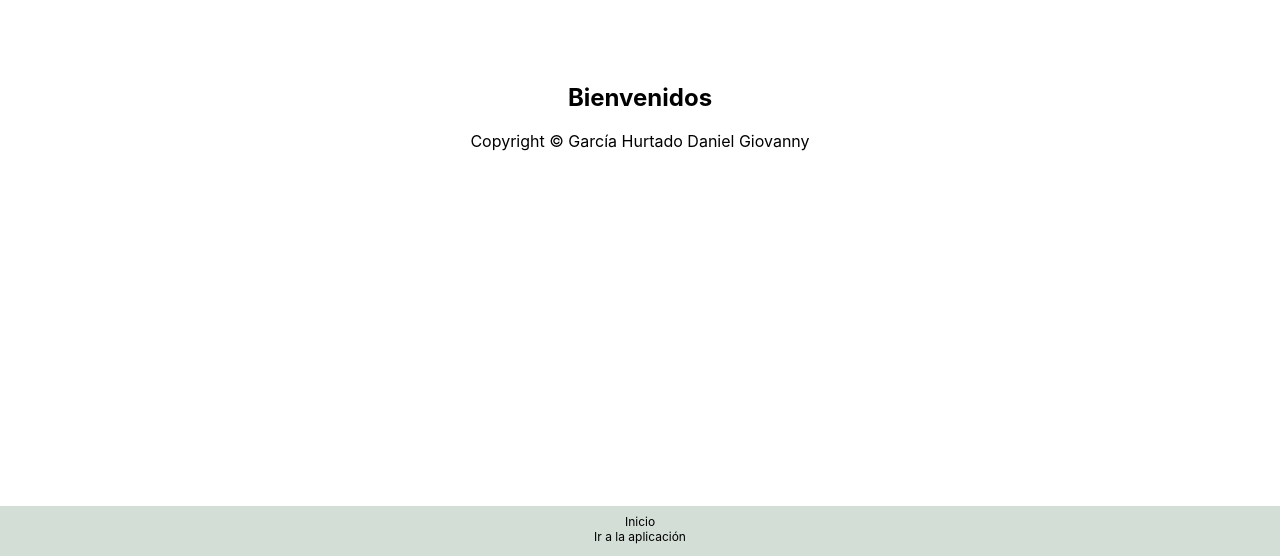
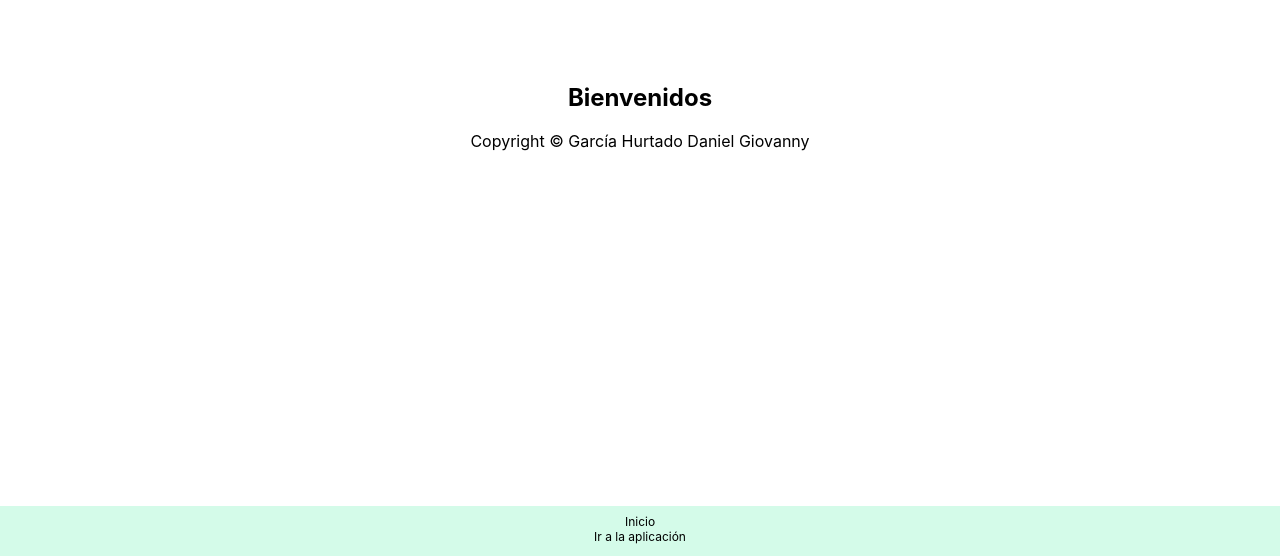
Before and after one commit to DanielGarcia01/DanielGarcia01.github.io, a plain HTML site: page index.htm in a window 1280 px wide. Shown: the part 244-800 px from the top of the page. Drawn offline with Linux system fonts and the light colour scheme.

Commit message:
Update estilos.css

```diff
--- a/css/estilos.css
+++ b/css/estilos.css
@@ -1,6 +1,6 @@
 :root {
     --color-primario: black;
-    --color-primario-fondo: #0441182c;
+    --color-primario-fondo: #08e9802c;
     --color-contenido: black;
     --color-contenido-fondo: white;
     --color-active: #4646462c;
```
